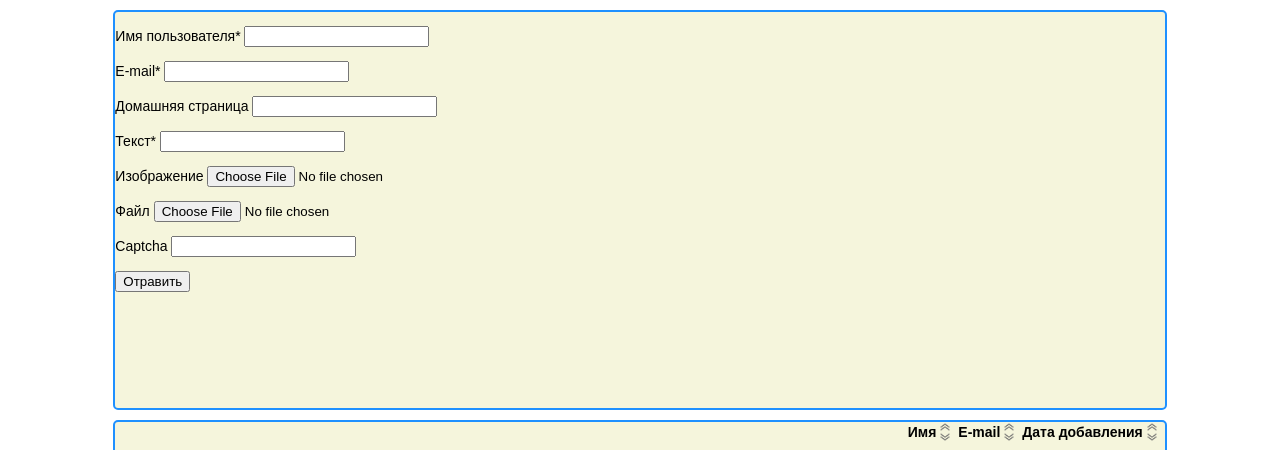
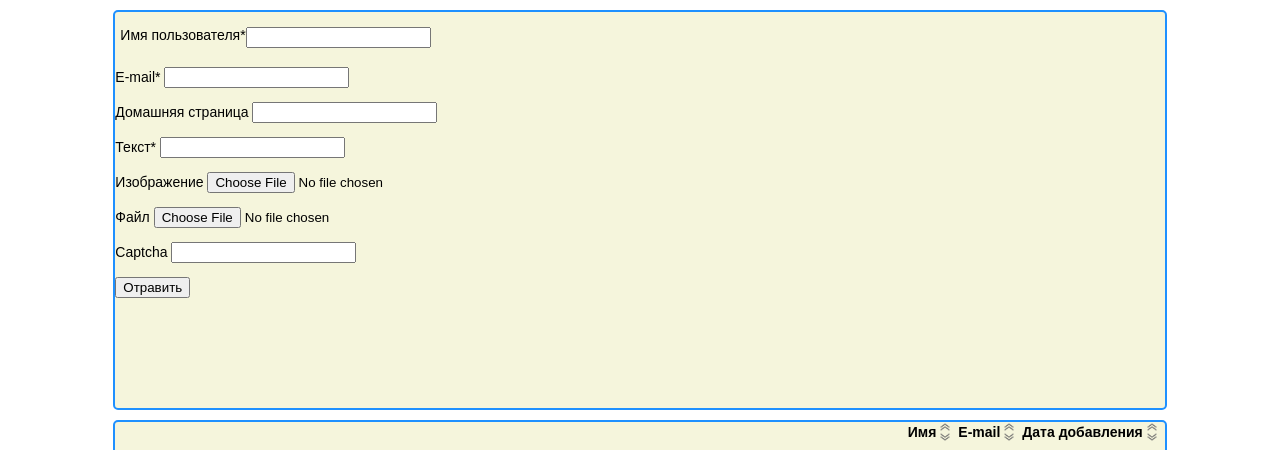
Before and after one commit to volhapivavarchyk/guestbook, a PHP site: template views/indexView.php in a window 1280 px wide. Shown: the part 108-558 px from the top of the page. Run offline with PHP 8.4, Linux system fonts and the light colour scheme; the template is opened without the code that fills it: most values are stand-ins (such as "Sample title", 1, 10 or a date in 2020); data that the repository does not hold is empty.

Commit message:
change project

```diff
--- a/app/indexController.php
+++ b/app/indexController.php
@@ -4,19 +4,19 @@ class IndexController extends AController {
   public $t_message;
 
   public function __construct(){
-    $t_message = new Message(DB_HOST, DB_PORT, DB_DATABASE, DB_USER, DB_PASSWORD);
+      $this->t_message = new Message(DB_HOST, DB_PORT, DB_DATABASE, DB_USER, DB_PASSWORD);
   }
 
   public function get_body($sort){
 
-    $messages = $t_message->getAllItems($sort);
+    $messages = $this->t_message->getAllItems($sort);
     $this->render('indexView', ['sort'=>$sort,
                                 'messages'=>$messages
                                ]);
   }
 
   public function addMessage($params){
-    $messages = $t_message->addItem($params);
+    $messages = $this->t_message->addItem($params);
   }
 }
 ?>
--- a/css/style.css
+++ b/css/style.css
@@ -63,3 +63,13 @@ body {
   flex-direction: column;
   justify-content: space-between;
 }
+div .field {
+  display:flex;
+  align-items: baseline;
+  justify-content: spase-between;
+  padding: 5px;
+  margin-top: 10px;
+}
+div .field>*:first-child {
+    align-self: stretch;
+}
--- a/index.php
+++ b/index.php
@@ -17,16 +17,15 @@
 
   if (isset($_GET['sort'])){
     $sort=$_GET['sort'];
-    echo $init->get_body($_GET['sort']);
   }
   elseif (isset($_POST)) {
     $init->addMessage($_POST);
     $sort = 'date_desc';
-    echo $init->get_body($sort);
   }
   else{
     $sort = 'date_desc';
-    echo $init->get_body($sort);
   }
 
+  echo $init->get_body($sort);
+
 ?>
--- a/views/indexView.php
+++ b/views/indexView.php
@@ -18,14 +18,14 @@
     <!-- Форма для ввода нового сообщения -->
     <div class="box add-message">
       <form method="post" action="">
-        <p><label for="name">Имя пользователя* </label>
-        <input type="text" name="name" id="name" /></p>
+        <div class="field"><label for="name">Имя пользователя* </label>
+        <input type="text" name="name" id="name" /></div>
         <p><label for="email">E-mail* </label>
         <input type="email" name="email" id="email" /></p>
         <p><label for="email">Домашняя страница </label>
         <input type="url" name="homepage" id="homepage" /></p>
         <p><label for="text">Текст* </label>
-        <input type="text" name="text" id="text" values="<?php htmlentities($oldtext); ?>" /></p>
+        <input type="textarea" name="text" id="text" values="<?php htmlentities($oldtext); ?>" /></p>
         <p><label for="pictures">Изображение </label>
         <input type='file' name="pictures" id="pictures"/></p>
         <p><label for="file">Файл </label>
```
